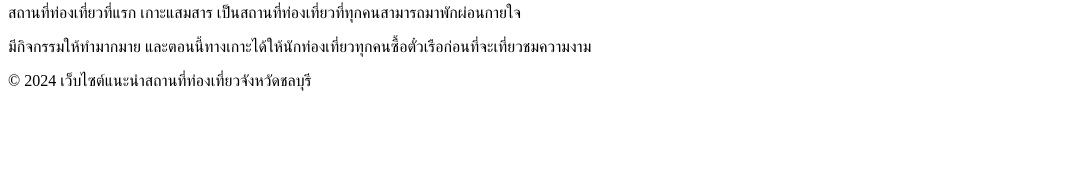
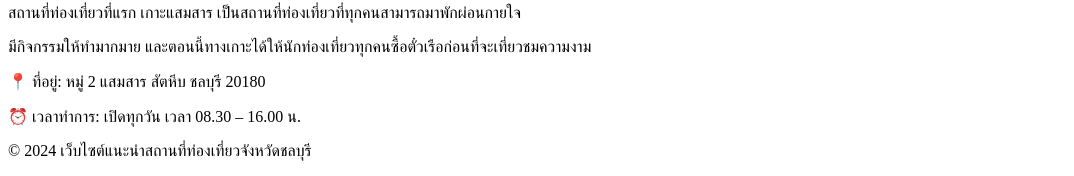
Before and after one commit to 66160138Phuntharik/HW-01, a plain HTML site: page places.html in a window 1280 px wide. Shown: the part 975-1151 px from the top of the page, without its empty margins (0-1074 px from the left). Before the commit the page ends 1081 px from the top, so only its background shows below. Drawn offline with Linux system fonts and the light colour scheme.

Commit message:
places-04

```diff
--- a/places.html
+++ b/places.html
@@ -26,6 +26,18 @@
         <article>
             <p>สถานที่ท่องเที่ยวที่แรก เกาะแสมสาร เป็นสถานที่ท่องเที่ยวที่ทุกคนสามารถมาพักผ่อนกายใจ</p>
             <p>มีกิจกรรมให้ทำมากมาย และตอนนี้ทางเกาะได้ให้นักท่องเที่ยวทุกคนซื้อตั๋วเรือก่อนที่จะเที่ยวชมความงาม</p>
+            <div class="info-container">
+                <!-- ข้อมูลที่อยู่ -->
+                <p>
+                    <span class="info-icon">📍</span>
+                    <span>ที่อยู่:</span> หมู่ 2 แสมสาร สัตหีบ ชลบุรี 20180
+                </p>
+                <!-- ข้อมูลเวลาเปิดทำการ -->
+                <p>
+                    <span class="info-icon">⏰</span>
+                    <span>เวลาทำการ:</span> เปิดทุกวัน เวลา 08.30 – 16.00 น.
+                </p>
+            </div>
         </article>
     </main>
 
```
